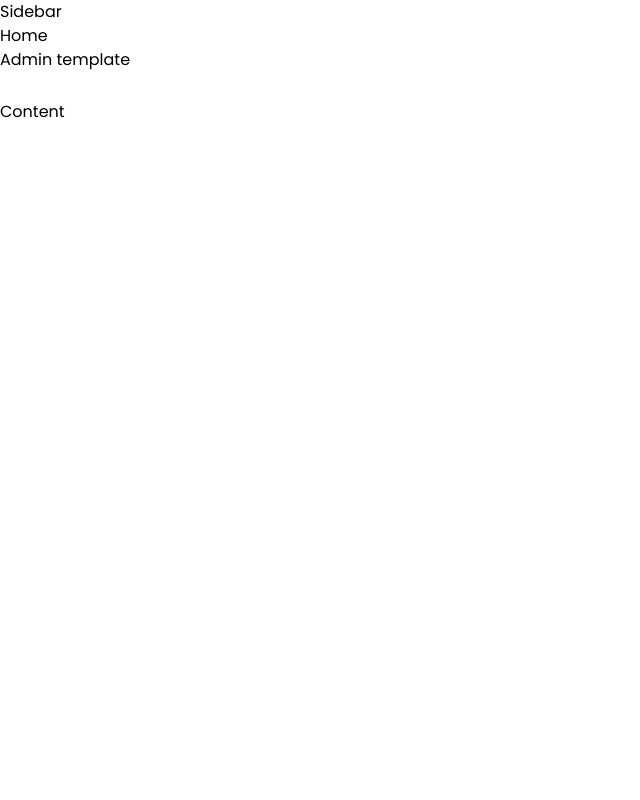
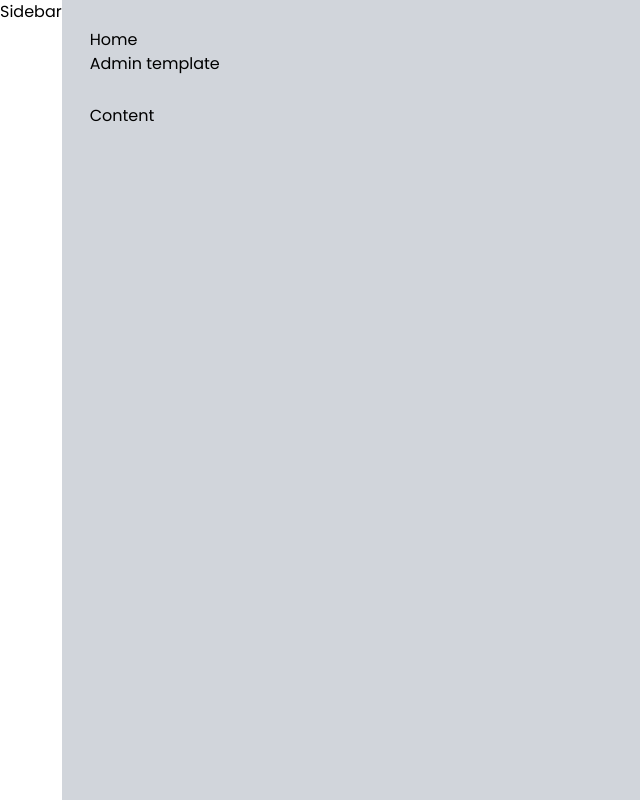
Before and after one commit to capelaum/admin-template, a Next.js app: page / in a window 1280 px wide. Shown: the whole page, without its empty margins (0-640 px from the left). Built offline with nearby package versions, Linux system fonts and the light colour scheme.

Commit message:
Layout dark

```diff
--- a/src/components/template/Layout.tsx
+++ b/src/components/template/Layout.tsx
@@ -11,10 +11,19 @@ interface LayoutProps {
 
 export function Layout({ title, subtitle, children }: LayoutProps) {
   return (
-    <div>
+    <div className="flex h-screen w-screen ">
       <Sidebar />
-      <Header title={title} subtitle={subtitle} />
-      <Content>{children}</Content>
+      <div
+        className="
+          flex flex-col flex-grow
+          bg-gray-300
+          p-7
+          dark:bg-gray-800
+        "
+      >
+        <Header title={title} subtitle={subtitle} />
+        <Content>{children}</Content>
+      </div>
     </div>
   )
 }
--- a/src/pages/index.tsx
+++ b/src/pages/index.tsx
@@ -1,11 +1,17 @@
 import { Layout } from 'components/template/Layout'
 import type { NextPage } from 'next'
+import Head from 'next/head'
 
 const Home: NextPage = () => {
   return (
-    <Layout title="Home" subtitle="Admin template">
-      <h3>Content</h3>
-    </Layout>
+    <>
+      <Head>
+        <title>Admin Template</title>
+      </Head>
+      <Layout title="Home" subtitle="Admin template">
+        <h3>Content</h3>
+      </Layout>
+    </>
   )
 }
 
--- a/tailwind.config.js
+++ b/tailwind.config.js
@@ -1,6 +1,7 @@
 module.exports = {
   mode: 'jit',
   content: ['./src/components/**/*.tsx', './src/pages/**/*.tsx'],
+  darkMode: 'class',
   theme: {
     extend: {},
   },
```
